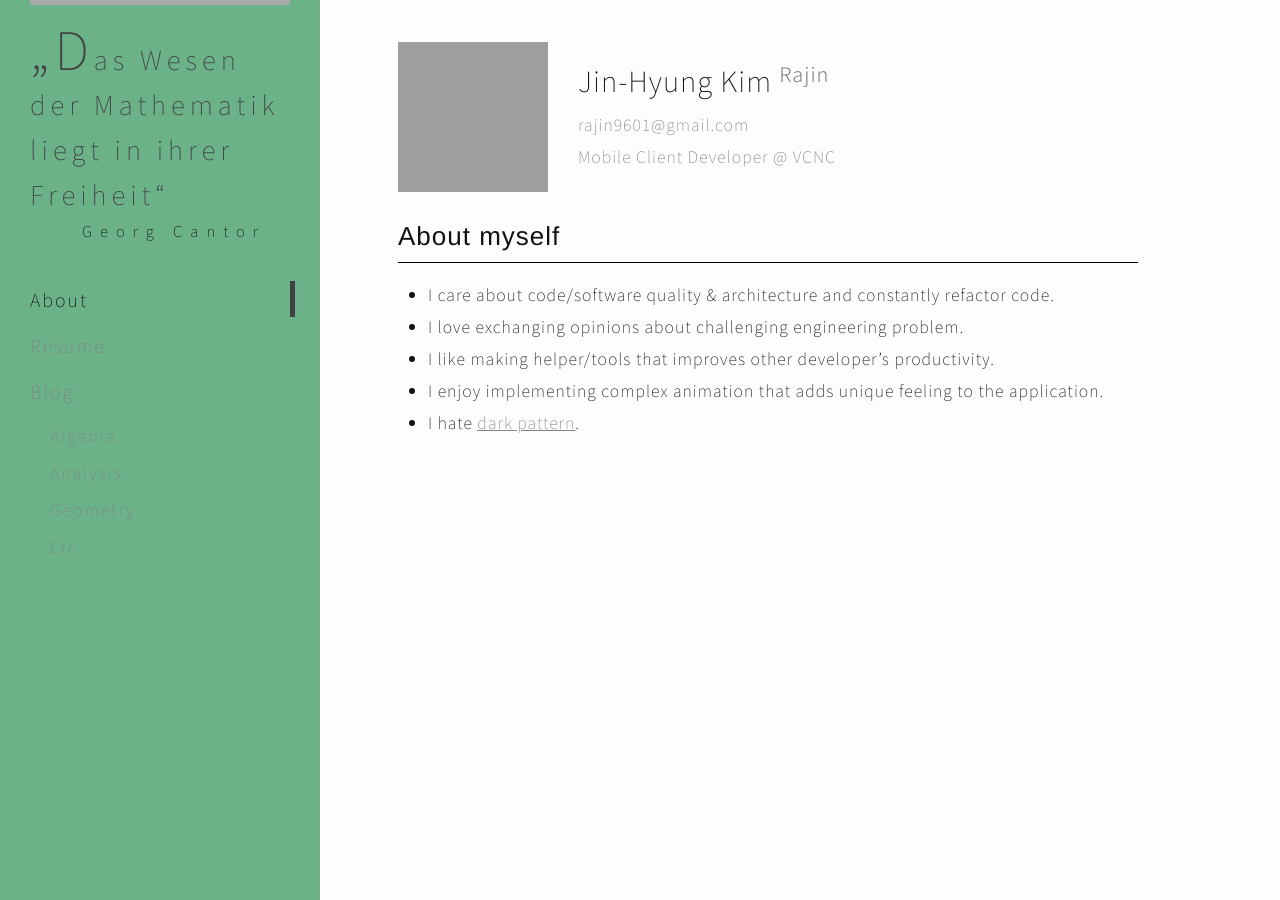
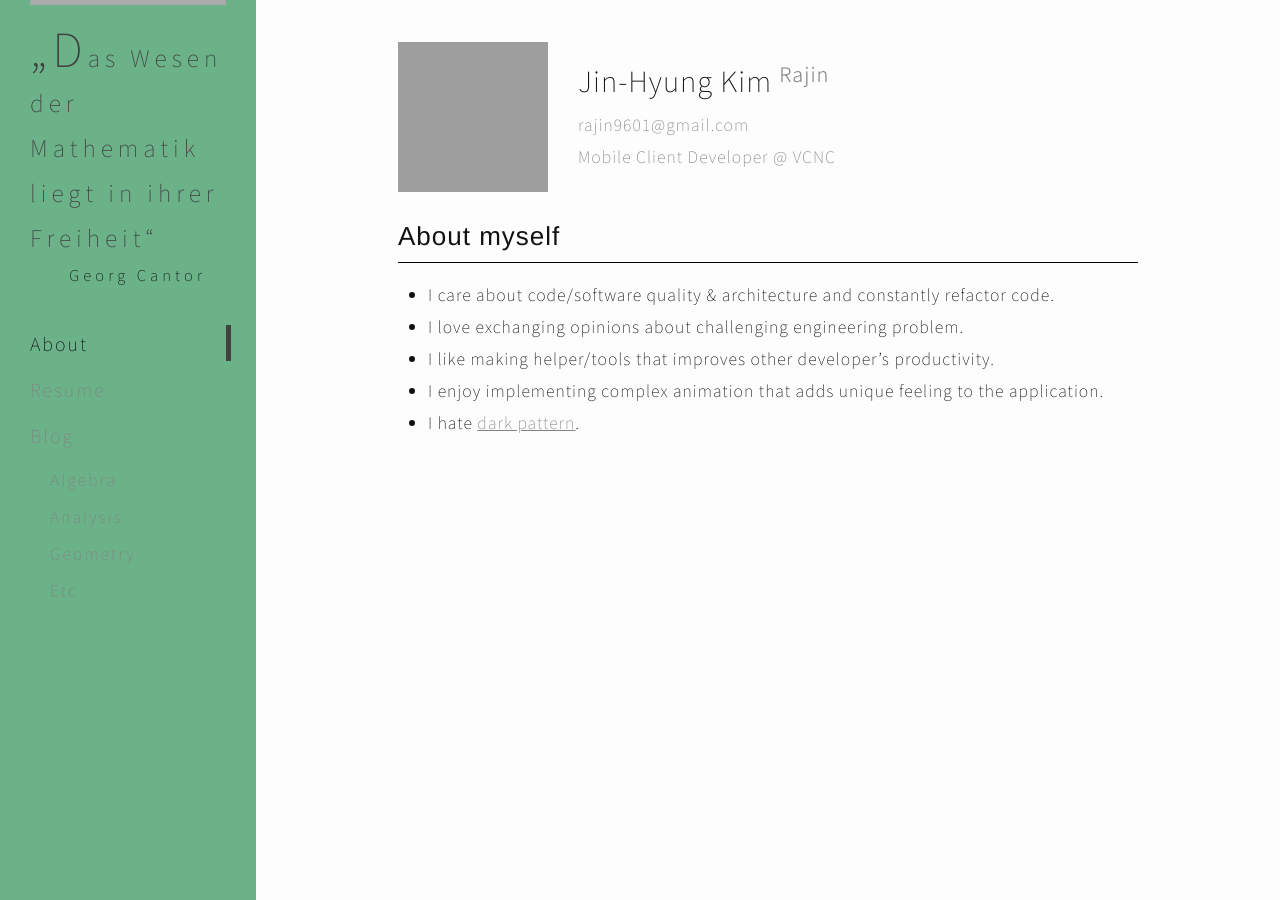
Before and after one commit to Kyungtak-Hong/kyungtak-hong.github.io, a Jekyll site: the page built from index.md, in a window 1280 px wide. Built offline with Jekyll 4.4.1, drawn with Linux system fonts in a browser that asks for light colours; grey boxes are pictures that could not be loaded.

Commit message:
Update _layout.scss

```diff
--- a/_sass/_layout.scss
+++ b/_sass/_layout.scss
@@ -7,7 +7,7 @@
     min-height: 56px;
     // Positioning context for the mobile navigation icon
     position: fixed;
-    width: 25%;
+    width: 20%;
     height: 100%;
     background: #6bb289;
     @include media-query($on-palm) {
@@ -36,7 +36,7 @@
 }
 
 .site-title {
-    font-size: 26px;
+    font-size: 23px;
     font-weight: 200;
     line-height: 45px;
     letter-spacing: 5px;
```
